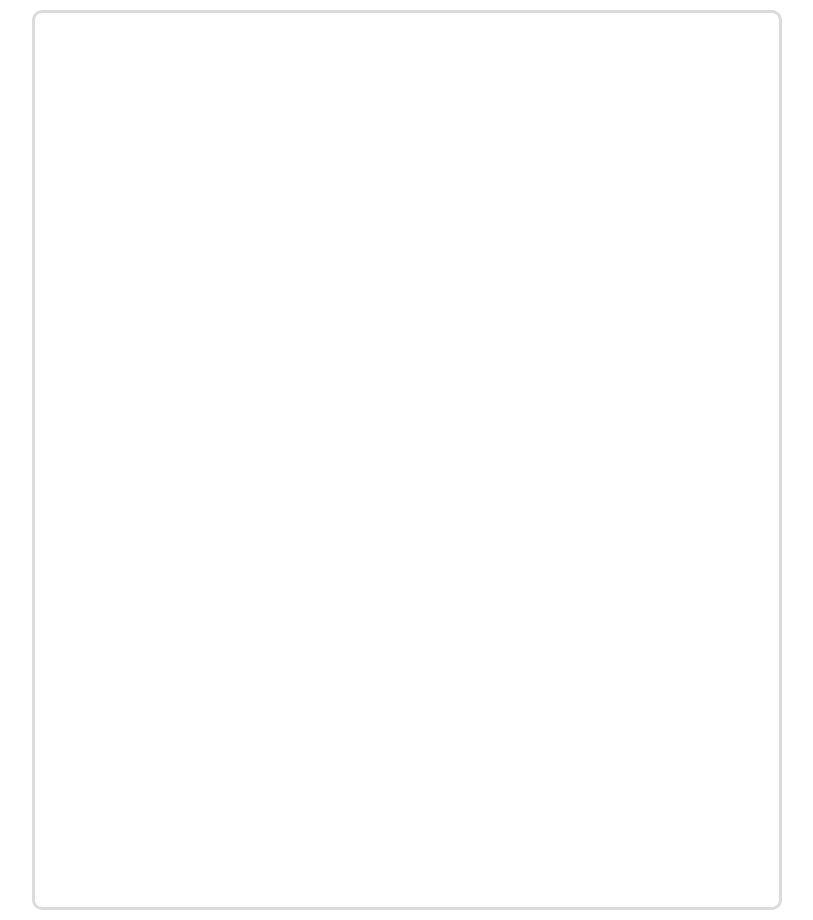
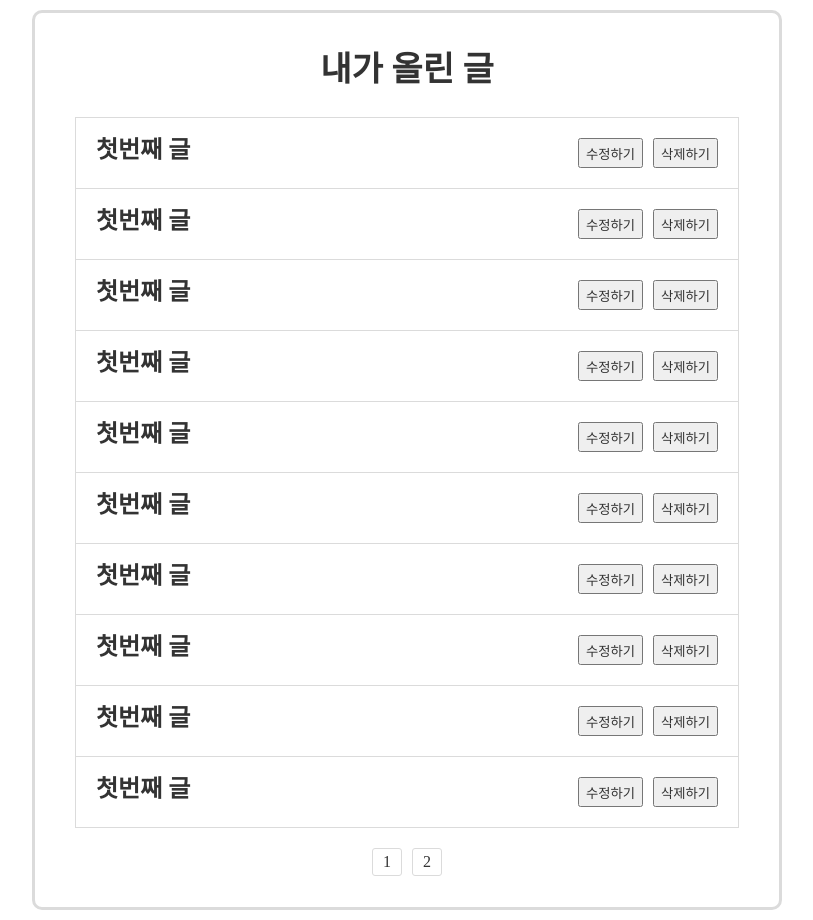
Before and after one commit to KORIT-BDGJ/joinus, a React (Create React App) app in the folder front_joinus/: page /KimDuYeongTest in a window 1280 px wide. Before the commit this address had no page. Shown: the whole page, without its empty margins (233-1046 px from the left). Built offline with nearby package versions, Linux system fonts and the light colour scheme; no server answers.

Commit message:
김두영_페이지네이션테스트

```diff
--- a/front_joinus/src/App.js
+++ b/front_joinus/src/App.js
@@ -3,6 +3,7 @@ import { Reset } from './Styles/Global/reset';
 import { Routes, Route } from 'react-router-dom';
 import OwnerPostList from './pages/Post/PostList/OwnerPostList';
 import HostPostList from './pages/Post/PostList/HostPostList';
+import KimDuYeongTest from './pages/Post/PostList/KimDuYeongTest';
 
 function App() {
   return (
@@ -11,6 +12,7 @@ function App() {
       <Routes>
         <Route path="/OwnerPostList" element={<OwnerPostList />} />
         <Route path="/HostPostList" element={<HostPostList />} />
+        <Route path="/KimDuYeongTest" element={<KimDuYeongTest />} />
       </Routes>
     </>
   );
--- a/front_joinus/src/pages/Post/PostList/HostPostList.js
+++ b/front_joinus/src/pages/Post/PostList/HostPostList.js
@@ -2,12 +2,13 @@
 import { css } from '@emotion/react';
 import axios from 'axios';
 import { useEffect, useState } from 'react';
+import React from 'react';
 
 const container = css`
   	display: flex;
   	flex-direction: column;
   	align-items: center;
-  padding: 80px 30px;
+  	padding: 30px 30px;
 `;
 
 const title = css` // 내가 참여한 글
@@ -22,14 +23,14 @@ const title = css` // 내가 참여한 글
 const list = css`
 	width: 100%;
 	max-width: 800px;
-  margin-top: 50px;
+	margin-top: 30px;
 	border: 1px solid #dbdbdb;
 	padding: 0;
 	list-style: none;
 	display: flex;
 	flex-direction: column;
 	overflow-y: auto;
-  max-height: 650px;
+	max-height: 700px;
 `;
 
 const listItem = css`
--- /dev/null
+++ b/front_joinus/src/pages/Post/PostList/KimDuYeongTest.js
@@ -0,0 +1,249 @@
+/** @jsxImportSource @emotion/react */
+import { css } from '@emotion/react';
+import axios from 'axios';
+import { useEffect, useState } from 'react';
+import React from 'react';
+
+const container = css`
+  display: flex;
+  flex-direction: column;
+  align-items: center;
+  padding: 30px 30px;
+`;
+
+const title = css` // 내가 올린 글
+	display: flex;
+	justify-content: center;
+	align-items: center;
+	font-size: 34px;
+	font-weight: 600;
+`;
+
+const list = css`
+  width: 100%;
+  max-width: 800px;
+  margin-top: 30px;
+  border: 1px solid #dbdbdb;
+  padding: 0;
+  list-style: none;
+  display: flex;
+  flex-direction: column;
+  overflow-y: auto;
+  height: auto;
+`;
+
+
+const listItem = css`
+  display: flex;
+  justify-content: space-between;
+  align-items: flex-start;
+  padding: 20px;
+  border-bottom: 1px solid #dbdbdb;
+
+  &:last-child {
+    border-bottom: none;
+  }
+`;
+
+const postTitle = css` // 글 제목
+  font-size: 24px;
+  font-weight: 600;
+  margin: 0;
+  &:hover {
+    cursor: pointer;
+    color: #0095f6;
+  }
+`;
+
+const buttons = css`
+  display: flex;
+  gap: 10px;
+  height: 30px;
+`;
+
+const buttonLabel = css`
+	white-space: nowrap;
+	overflow: hidden;
+`;
+
+const modalOverlay = css` // 모달창 배경
+  position: fixed;
+  top: 0;
+  left: 0;
+  right: 0;
+  bottom: 0;
+  background-color: rgba(0, 0, 0, 0.5);
+  display: flex;
+  justify-content: center;
+  align-items: center;
+`;
+
+const modal = css`
+  background-color: white;
+  border-radius: 4px;
+  box-shadow: 0 0 10px rgba(0, 0, 0, 0.3);
+  padding: 20px;
+  width: 400px;
+  height: 200px;
+  display: flex;
+  flex-direction: column;
+  justify-content: center;
+  align-items: center;
+`;
+
+const modalMessage = css`
+  font-size: 18px;
+  font-weight: 600;
+  margin-bottom: 20px;
+  display: flex;
+  align-items: center;
+  height: 100%;
+`;
+
+const modalButtons = css` // 모달창 버튼들
+  display: flex;
+  gap: 20px;
+  height: 30px;
+  margin-top: 20px;
+`;
+
+const pagination = css`
+  display: flex;
+  list-style: none;
+  padding: 0;
+  margin: 20px 0;
+  gap: 10px;
+`;
+
+const paginationItem = css`
+  cursor: pointer;
+  padding: 5px 10px;
+  border: 1px solid #dbdbdb;
+  border-radius: 3px;
+
+  &:hover {
+    background-color: #dbdbdb;
+  }
+`;
+
+const KimDuYeongTest = () => {
+	const [posts, setPosts] = useState([
+		{ id: 1, title: '첫번째 글', editButton: true, deleteButton: true },
+		{ id: 1, title: '첫번째 글', editButton: true, deleteButton: true },
+		{ id: 1, title: '첫번째 글', editButton: true, deleteButton: true },
+		{ id: 1, title: '첫번째 글', editButton: true, deleteButton: true },
+		{ id: 1, title: '첫번째 글', editButton: true, deleteButton: true },
+		{ id: 1, title: '첫번째 글', editButton: true, deleteButton: true },
+		{ id: 1, title: '첫번째 글', editButton: true, deleteButton: true },
+		{ id: 1, title: '첫번째 글', editButton: true, deleteButton: true },
+		{ id: 1, title: '첫번째 글', editButton: true, deleteButton: true },
+		{ id: 1, title: '첫번째 글', editButton: true, deleteButton: true },
+		{ id: 1, title: '첫번째 글', editButton: true, deleteButton: true },
+		{ id: 1, title: '첫번째 글', editButton: true, deleteButton: true },
+		{ id: 1, title: '첫번째 글', editButton: true, deleteButton: true },
+		{ id: 1, title: '첫번째 글', editButton: true, deleteButton: true },
+		{ id: 1, title: '첫번째 글', editButton: true, deleteButton: true },
+
+
+	]);
+	const [currentPage, setCurrentPage] = useState(1);
+	const postsPerPage = 10;
+
+	useEffect(() => {
+		axios.get('http://localhost:8080/api/posts')
+			.then((res) => {
+				setPosts(res.data);
+			})
+			.catch((error) => {
+				console.error(error);
+			});
+	}, []);
+
+
+	const movePost = (id) => { // 상세페이지로 이동
+		console.log(`해당 상세페이지로 이동 ${id}`);
+	};
+
+    const modifyPost = (id) => { // 게시글 수정
+
+	};
+
+    const removePost = (id) => { // 게시글 삭제
+		setIsModalOpen(true);
+	};
+
+	const [isModalOpen, setIsModalOpen] = useState(false); // 모달창 열림/닫힘 상태
+
+    const cancelRemove = () => { // 게시글 삭제 취소
+		setIsModalOpen(false);
+    };
+
+	const confirmRemove = () => { // 게시글 삭제
+		console.log('게시글 삭제');
+		setIsModalOpen(false);
+	};
+
+
+	const handleClick = (pageNumber) => {
+		setCurrentPage(pageNumber);
+	  };
+
+	const totalPages = Math.ceil(posts.length / postsPerPage);
+
+	const indexOfLastPost = currentPage * postsPerPage;
+	const indexOfFirstPost = indexOfLastPost - postsPerPage;
+	const currentPosts = posts.slice(indexOfFirstPost, indexOfLastPost);
+
+	return (
+		<div css={container}>
+			<h1 css={title}>내가 올린 글</h1>
+			<ul css={list}>
+		  		{currentPosts.map((post) => (
+				<li key={post.id} css={listItem}>
+				<div>
+					<h2 css={postTitle} onClick={() => movePost(post.id)}>
+					{post.title}
+					</h2>
+				</div>
+				<div css={buttons}>
+					{post.editButton && (
+					<button onClick={() => modifyPost(post.id)}>
+						<span css={buttonLabel}>수정하기</span>
+					</button>
+					)}
+					{post.deleteButton && (
+					<button onClick={() => removePost(post.id)}>
+						<span css={buttonLabel}>삭제하기</span>
+					</button>
+					)}
+				</div>
+				</li>
+			))}
+			</ul>
+			<ul css={pagination}>
+				{Array.from({ length: totalPages }, (_, i) => i + 1).map((pageNumber) => (
+				<li
+					key={pageNumber}
+					css={paginationItem}
+					onClick={() => handleClick(pageNumber)}
+				>
+					{pageNumber}
+				</li>
+				))}
+			</ul>
+			{isModalOpen && (
+			<div css={modalOverlay}>
+				<div css={modal}>
+				<p css={modalMessage}>삭제하시겠습니까?</p>
+				<div css={modalButtons}>
+					<button onClick={confirmRemove}>확인</button>
+					<button onClick={cancelRemove}>취소</button>
+				</div>
+				</div>
+			</div>
+			)}
+		</div>
+	);
+};
+
+export default KimDuYeongTest;
--- a/front_joinus/src/pages/Post/PostList/OwnerPostList.js
+++ b/front_joinus/src/pages/Post/PostList/OwnerPostList.js
@@ -2,19 +2,19 @@
 import { css } from '@emotion/react';
 import axios from 'axios';
 import { useEffect, useState } from 'react';
+import React from 'react';
 
 const container = css`
   	display: flex;
   	flex-direction: column;
   	align-items: center;
-  	padding: 80px 30px;
+  	padding: 30px 30px;
 `;
 
 const title = css` // 내가 올린 글
 	display: flex;
 	justify-content: center;
 	align-items: center;
-	height: 100px;
 	font-size: 34px;
 	font-weight: 600;
 `;
@@ -22,14 +22,14 @@ const title = css` // 내가 올린 글
 const list = css`
 	width: 100%;
 	max-width: 800px;
-	margin-top: 50px;
+	margin-top: 30px;
 	border: 1px solid #dbdbdb;
 	padding: 0;
 	list-style: none;
 	display: flex;
 	flex-direction: column;
 	overflow-y: auto;
-	max-height: 650px;
+	max-height: 700px;
 `;
 
 const listItem = css`
@@ -44,6 +44,16 @@ const listItem = css`
 	}
 `;
 
+const postTitle = css` // 글 제목
+	font-size: 24px;
+	font-weight: 600;
+	margin: 0;
+	&:hover {
+		cursor: pointer;
+		color: #0095f6;
+	}
+`;
+
 const buttons = css`
 	display: flex;
 	gap: 10px;
@@ -53,16 +63,6 @@ const buttons = css`
 const buttonLabel = css`
 	white-space: nowrap;
 	overflow: hidden;
-`;
-
-const postTitle = css` // 글 제목
-	font-size: 24px;
-	font-weight: 600;
-	margin: 0;
-	&:hover {
-		cursor: pointer;
-		color: #0095f6;
-	}
 `;
 
 const modalOverlay = css`
@@ -112,6 +112,20 @@ const OwnerPostList = () => {
 		{ id: 1, title: '첫번째 글', editButton: true, deleteButton: true },
 		{ id: 2, title: '첫번째 글', editButton: true, deleteButton: true },
 		{ id: 3, title: '첫번째 글', editButton: true, deleteButton: true },
+		{ id: 4, title: '첫번째 글', editButton: true, deleteButton: true },
+		{ id: 4, title: '첫번째 글', editButton: true, deleteButton: true },
+		{ id: 4, title: '첫번째 글', editButton: true, deleteButton: true },
+		{ id: 4, title: '첫번째 글', editButton: true, deleteButton: true },
+		{ id: 4, title: '첫번째 글', editButton: true, deleteButton: true },
+		{ id: 4, title: '첫번째 글', editButton: true, deleteButton: true },
+		{ id: 4, title: '첫번째 글', editButton: true, deleteButton: true },
+		{ id: 4, title: '첫번째 글', editButton: true, deleteButton: true },
+		{ id: 4, title: '첫번째 글', editButton: true, deleteButton: true },
+		{ id: 4, title: '첫번째 글', editButton: true, deleteButton: true },
+		{ id: 4, title: '첫번째 글', editButton: true, deleteButton: true },
+		{ id: 4, title: '첫번째 글', editButton: true, deleteButton: true },
+		{ id: 4, title: '첫번째 글', editButton: true, deleteButton: true },
+		{ id: 4, title: '첫번째 글', editButton: true, deleteButton: true },
 		{ id: 4, title: '첫번째 글', editButton: true, deleteButton: true },
 
 	]);
```
Lines whose indentation alone changed are shown as unchanged.
